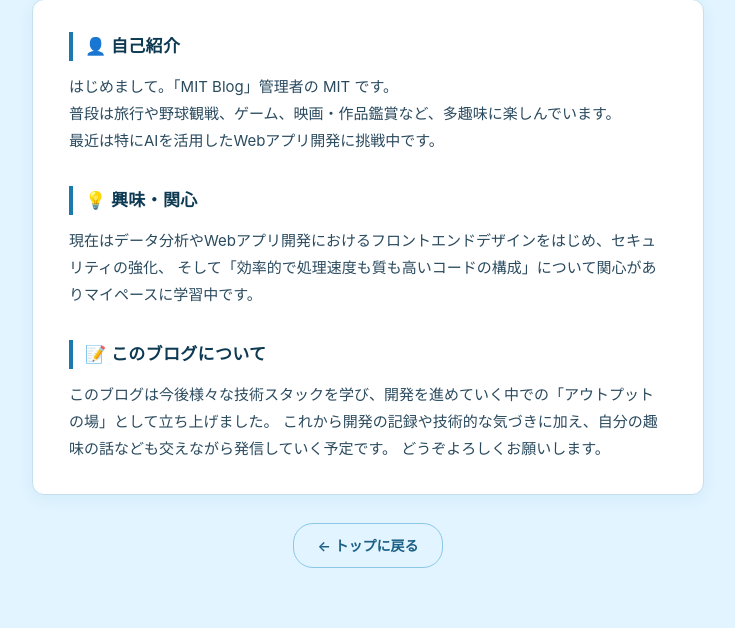
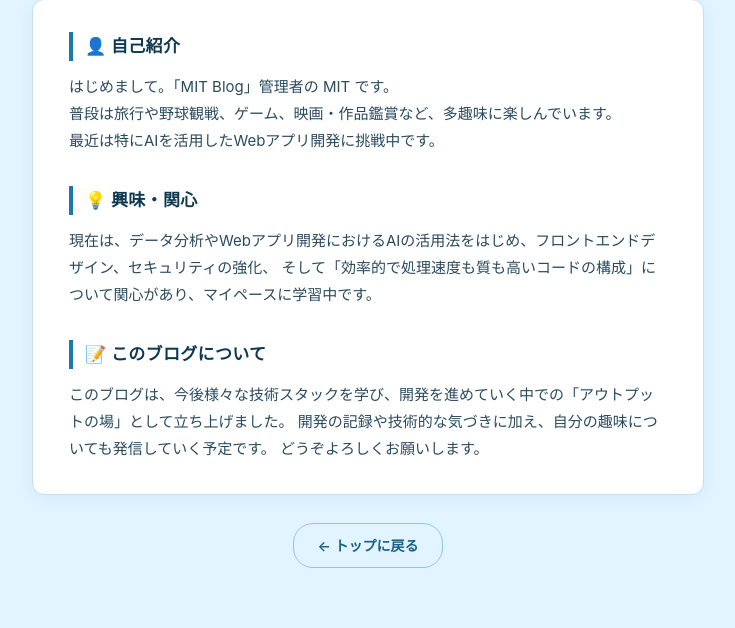
Before and after one commit to Yuta1728/blog_project_private, a Flask app: page /about in a window 1280 px wide. Shown: the part 220-848 px from the top of the page, without its empty margins (272-1007 px from the left). Run offline with Flask 3, Linux system fonts and the light colour scheme; some libraries are stand-ins or nearby versions.

Commit message:
自己紹介文の更新

```diff
--- a/matome/templates/about.html
+++ b/matome/templates/about.html
@@ -25,18 +25,16 @@
         <section class="info-section">
             <h2 class="info-section-title">💡 興味・関心</h2>
             <p>
-                現在はデータ分析やWebアプリ開発におけるフロントエンドデザインをはじめ、セキュリティの強化、
-                そして「効率的で処理速度も質も高いコードの構成」について関心がありマイペースに学習中です。
-
-
+                現在は、データ分析やWebアプリ開発におけるAIの活用法をはじめ、フロントエンドデザイン、セキュリティの強化、
+                そして「効率的で処理速度も質も高いコードの構成」について関心があり、マイペースに学習中です。
             </p>
         </section>
 
         <section class="info-section">
             <h2 class="info-section-title">📝 このブログについて</h2>
             <p>
-                このブログは今後様々な技術スタックを学び、開発を進めていく中での「アウトプットの場」として立ち上げました。
-                これから開発の記録や技術的な気づきに加え、自分の趣味の話なども交えながら発信していく予定です。
+                このブログは、今後様々な技術スタックを学び、開発を進めていく中での「アウトプットの場」として立ち上げました。
+                開発の記録や技術的な気づきに加え、自分の趣味についても発信していく予定です。
                 どうぞよろしくお願いします。
             </p>
         </section>
```
